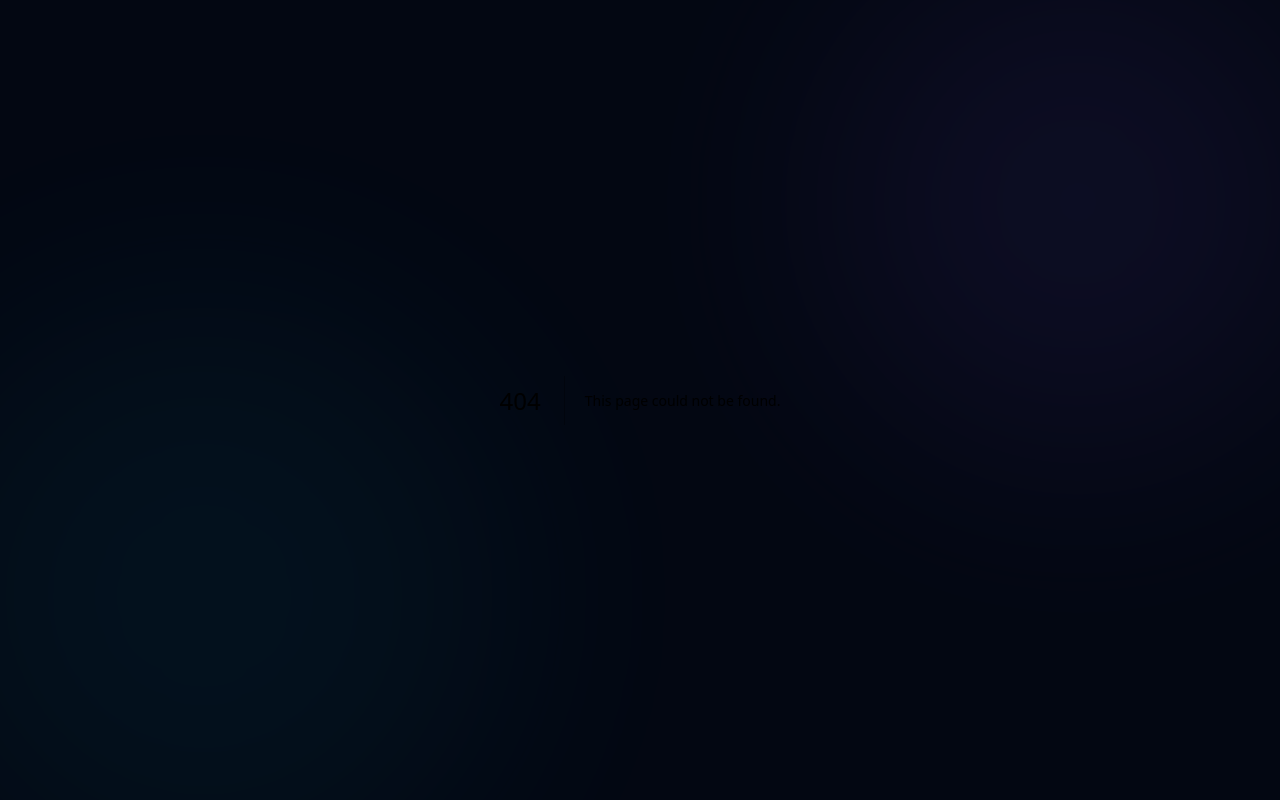
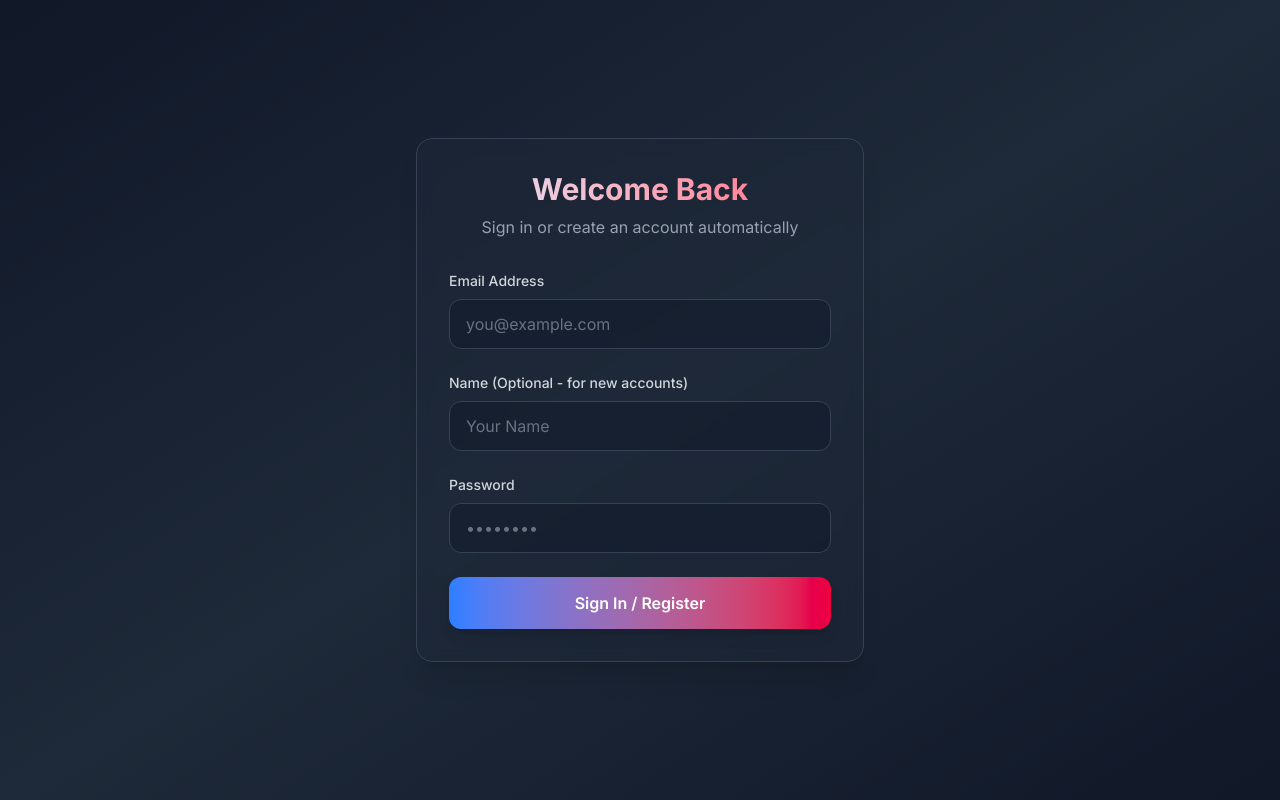
Before and after one commit to slayer1371/Devflow, a Next.js app in the folder devflow-client/: page /login in a window 1280 px wide. Before the commit this address had no page. Built offline with nearby package versions, Linux system fonts and the light colour scheme.

Commit message:
feat(auth): next-auth integration with backend

```diff
--- /dev/null
+++ b/devflow-client/app/api/auth/[...nextauth]/route.ts
@@ -0,0 +1,60 @@
+import NextAuth from "next-auth";
+import CredentialsProvider from "next-auth/providers/credentials";
+import axios from "axios";
+
+const API_URL = process.env.NEXT_PUBLIC_API_URL || "http://localhost:4000";
+
+const handler = NextAuth({
+  providers: [
+    CredentialsProvider({
+      name: "Credentials",
+      credentials: {
+        email: { label: "Email", type: "email", placeholder: "user@example.com" },
+        password: { label: "Password", type: "password" },
+        name: { label: "Name", type: "text", placeholder: "Optional" }
+      },
+      async authorize(credentials, req) {
+        try {
+          const res = await axios.post(`${API_URL}/api/login`, {
+            email: credentials?.email,
+            password: credentials?.password,
+            name: credentials?.name
+          });
+
+          const user = res.data;
+
+          if (user) {
+            return user;
+          } else {
+            return null;
+          }
+        } catch (error: any) {
+            console.error("Auth Error:", error.response?.data || error.message);
+            return null;
+        }
+      }
+    })
+  ],
+  pages: {
+    signIn: '/login',
+  },
+  callbacks: {
+      async jwt({ token, user }) {
+          if (user) {
+              token.id = user.id;
+          }
+          return token;
+      },
+      async session({ session, token }) {
+          if (session.user) {
+              (session.user as any).id = token.id;
+          }
+          return session;
+      }
+  },
+
+  // Important for using in app dir if using v4
+  secret: process.env.NEXTAUTH_SECRET || "supersecret",
+});
+
+export { handler as GET, handler as POST };
--- /dev/null
+++ b/devflow-client/app/login/page.tsx
@@ -0,0 +1,109 @@
+"use client";
+
+import { useState } from "react";
+import { signIn } from "next-auth/react";
+import { useRouter } from "next/navigation";
+
+export default function LoginPage() {
+  const router = useRouter();
+  const [email, setEmail] = useState("");
+  const [password, setPassword] = useState("");
+  const [name, setName] = useState("");
+  const [error, setError] = useState("");
+  const [loading, setLoading] = useState(false);
+
+  const handleSubmit = async (e: React.FormEvent) => {
+    e.preventDefault();
+    setLoading(true);
+    setError("");
+
+    try {
+      const result = await signIn("credentials", {
+        email,
+        password,
+        name, // Optional: sent to backend for auto-registration
+        redirect: false,
+      });
+
+      if (result?.error) {
+        setError("Invalid email or password");
+      } else {
+        router.push("/");
+      }
+    } catch (err) {
+      setError("An error occurred. Please try again.");
+    } finally {
+      setLoading(false);
+    }
+  };
+
+  return (
+    <div className="min-h-screen bg-linear-to-br from-gray-900 via-gray-800 to-gray-900 flex items-center justify-center p-4">
+      <div className="max-w-md w-full bg-gray-800/50 backdrop-blur rounded-2xl border border-gray-700 p-8 shadow-xl">
+        <div className="text-center mb-8">
+          <h1 className="text-3xl font-bold bg-clip-text text-transparent bg-linear-to-r from-blue-100 to-rose-400 mb-2">
+            Welcome Back
+          </h1>
+          <p className="text-gray-400">Sign in or create an account automatically</p>
+        </div>
+
+        <form onSubmit={handleSubmit} className="space-y-6">
+          {error && (
+            <div className="p-3 bg-red-500/10 border border-red-500/20 rounded-lg text-red-400 text-sm text-center">
+              {error}
+            </div>
+          )}
+
+          <div>
+            <label className="block text-sm font-medium text-gray-300 mb-2">
+              Email Address
+            </label>
+            <input
+              type="email"
+              required
+              value={email}
+              onChange={(e) => setEmail(e.target.value)}
+              className="w-full px-4 py-3 bg-gray-900/50 border border-gray-700 rounded-xl text-white placeholder-gray-500 focus:outline-none focus:ring-2 focus:ring-blue-500/50 focus:border-blue-500 transition-all"
+              placeholder="you@example.com"
+            />
+          </div>
+
+          <div>
+             <label className="block text-sm font-medium text-gray-300 mb-2">
+              Name (Optional - for new accounts)
+            </label>
+            <input
+              type="text"
+              value={name}
+              onChange={(e) => setName(e.target.value)}
+              className="w-full px-4 py-3 bg-gray-900/50 border border-gray-700 rounded-xl text-white placeholder-gray-500 focus:outline-none focus:ring-2 focus:ring-blue-500/50 focus:border-blue-500 transition-all"
+              placeholder="Your Name"
+            />
+          </div>
+
+          <div>
+            <label className="block text-sm font-medium text-gray-300 mb-2">
+              Password
+            </label>
+            <input
+              type="password"
+              required
+              value={password}
+              onChange={(e) => setPassword(e.target.value)}
+              className="w-full px-4 py-3 bg-gray-900/50 border border-gray-700 rounded-xl text-white placeholder-gray-500 focus:outline-none focus:ring-2 focus:ring-blue-500/50 focus:border-blue-500 transition-all"
+              placeholder="••••••••"
+            />
+          </div>
+
+          <button
+            type="submit"
+            disabled={loading}
+            className="w-full py-3.5 bg-linear-to-r from-blue-500 to-rose-600 text-white rounded-xl font-semibold shadow-lg hover:shadow-xl hover:from-blue-600 hover:to-rose-700 focus:ring-2 focus:ring-blue-500/50 transition-all duration-200 disabled:opacity-50 disabled:cursor-not-allowed"
+          >
+            {loading ? "Signing in..." : "Sign In / Register"}
+          </button>
+        </form>
+      </div>
+    </div>
+  );
+}
--- /dev/null
+++ b/devflow-client/middleware.ts
@@ -0,0 +1,21 @@
+import { withAuth } from "next-auth/middleware";
+
+export default withAuth({
+  pages: {
+    signIn: "/login",
+  },
+});
+
+export const config = {
+  matcher: [
+    /*
+     * Match all request paths except for the ones starting with:
+     * - login (login page)
+     * - api/auth (NextAuth API routes)
+     * - _next/static (static files)
+     * - _next/image (image optimization files)
+     * - favicon.ico (favicon file)
+     */
+    "/((?!login|api/auth|_next/static|_next/image|favicon.ico).*)",
+  ],
+};
```
